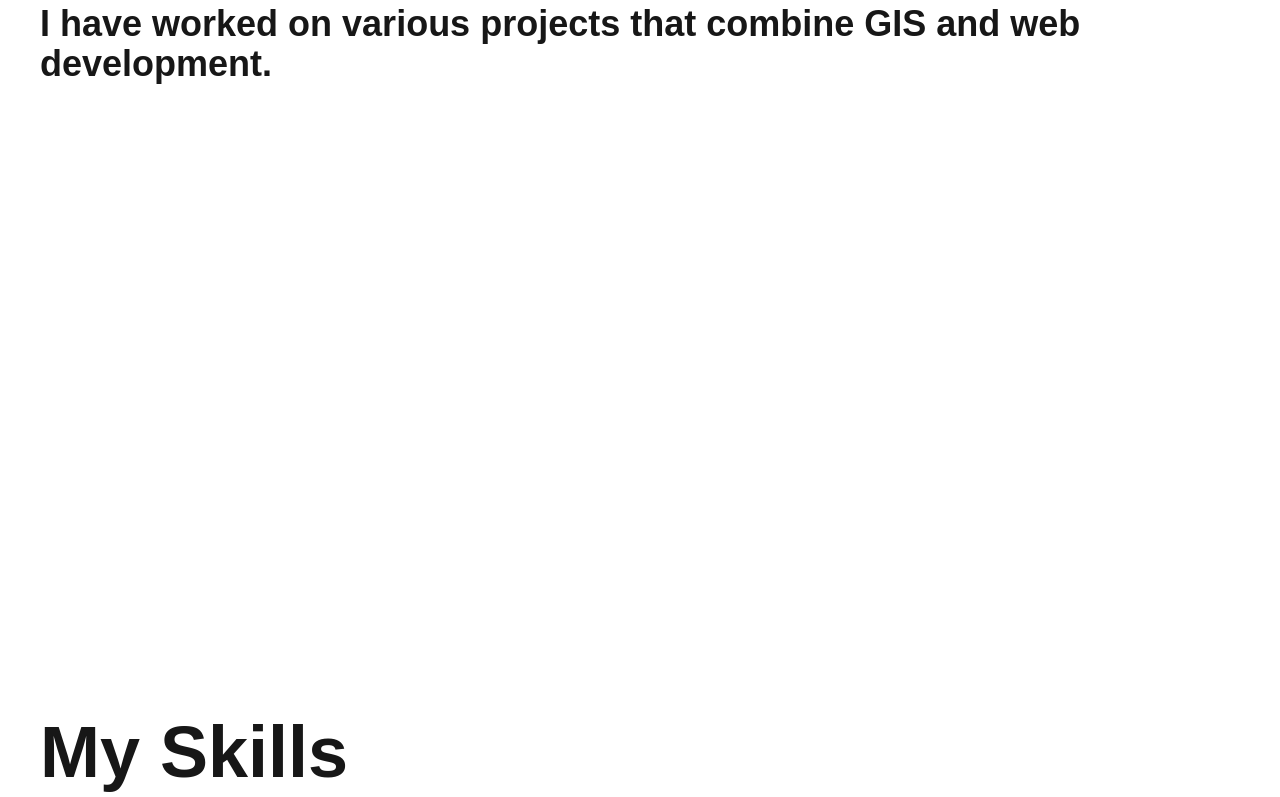
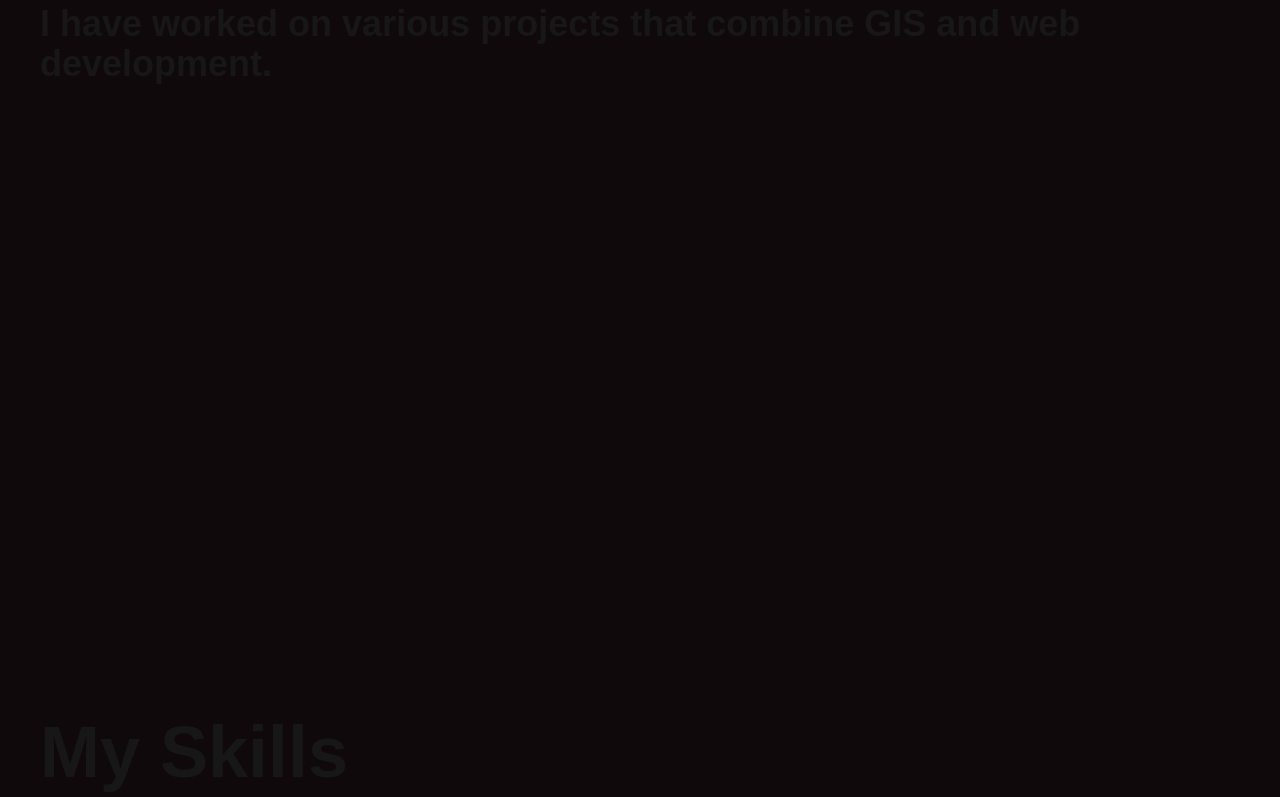
Before and after one commit to restuak/homepage-prsnl-v2, a Next.js app: page / in a window 1280 px wide. Shown: the part 2000-2797 px from the top of the page. Built offline with nearby package versions, Linux system fonts and the light colour scheme; what tailwindcss-animated would draw is missing.

Commit message:
feat: new

```diff
--- a/src/components/about.tsx
+++ b/src/components/about.tsx
@@ -1,7 +1,7 @@
 
 export default function About() {
   return (
-    <section className="bg-[10090b]">
+    <section className="bg-[#10090b]">
       <div className="h-screen flex flex-col justify-center max-w-screen-xl px-6 md:px-10 mx-auto ">
         <div className="font-bold">
           <h1 className="text-4xl sm:text-6xl md:text-6xl lg:text-7xl xl:text-7xl">
--- a/src/components/essays.tsx
+++ b/src/components/essays.tsx
@@ -1,6 +1,6 @@
 export default function Essays() {
   return (
-    <section className="bg-[#09090b]">
+    <section className="bg-[#10090b]">
       <div className="h-screen flex flex-col justify-center max-w-screen-xl px-6 md:px-10 mx-auto">
         <div className="font-bold">
           <h1 className="text-4xl sm:text-6xl md:text-6xl lg:text-7xl xl:text-7xl">
--- a/src/components/experience.tsx
+++ b/src/components/experience.tsx
@@ -1,7 +1,7 @@
 
 export default function Experience () {
   return (
-    <section className="bg-[10090b]">
+    <section className="bg-[#10090b]">
       <div className="h-screen flex flex-col justify-center max-w-screen-xl px-6 md:px-10 mx-auto">
         <div className="font-bold">
           <h1 className="text-4xl sm:text-6xl md:text-6xl lg:text-7xl xl:text-7xl">
--- a/src/components/skill.tsx
+++ b/src/components/skill.tsx
@@ -1,7 +1,7 @@
 
 export default function Skill () {
   return (
-    <section className="bg-[10090b]">
+    <section className="bg-[#10090b]">
       <div className="h-screen flex flex-col justify-center max-w-screen-xl px-6 md:px-10 mx-auto">
         <div className="font-bold">
           <h1 className="text-4xl sm:text-6xl md:text-6xl lg:text-7xl xl:text-7xl">
```
